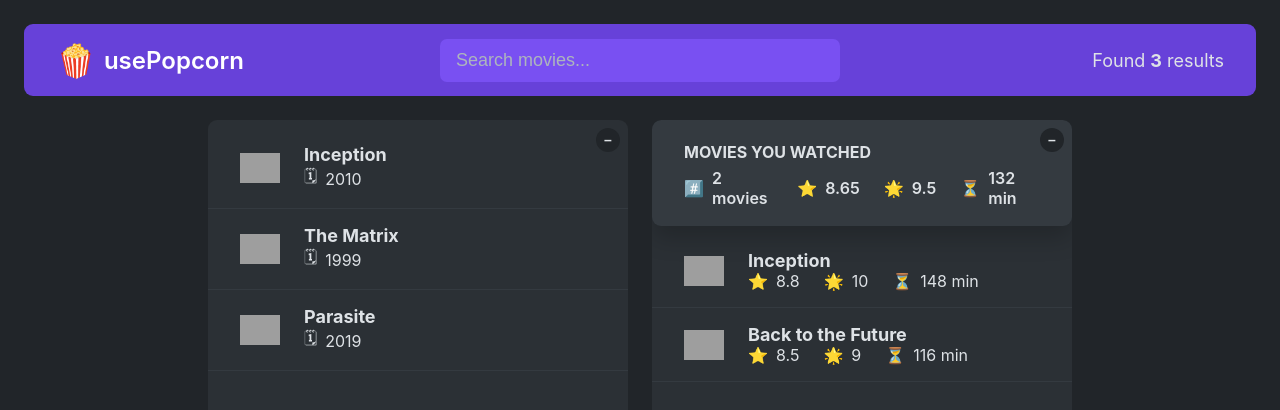
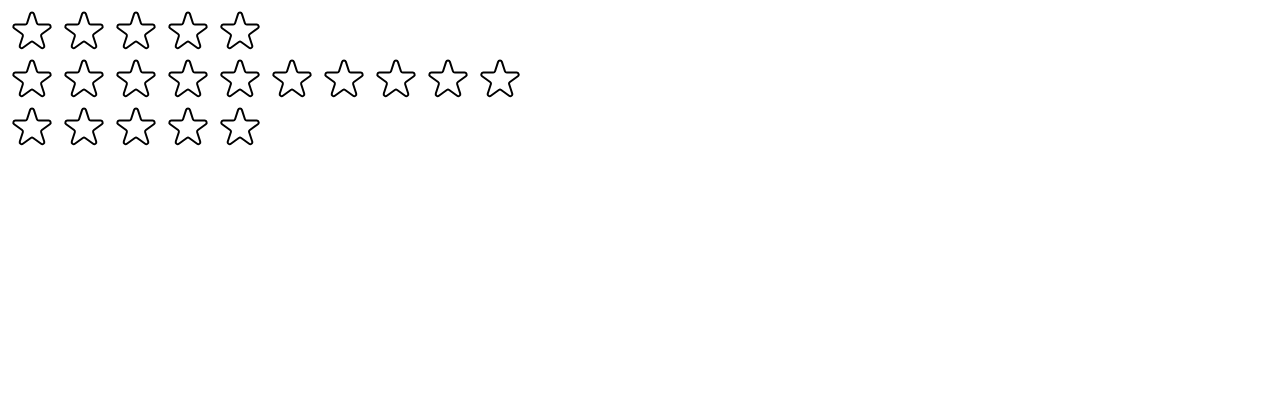
Before and after one commit to AmirrezaAminian/Movie-list, a React (Create React App) app: page / in a window 1280 px wide. Shown: the top 410 px of the page. Built offline with nearby package versions, Linux system fonts and the light colour scheme; grey boxes are pictures that could not be loaded.

Commit message:
Crating the Stars

```diff
--- a/src/StarRating.js
+++ b/src/StarRating.js
@@ -1,7 +1,6 @@
 import { useState } from "react";
-import PropTypes from 'prop-types';
 
-const containertStyle = {
+const containerStyle = {
   display: "flex",
   alignItems: "center",
   gap: "16px",
@@ -9,83 +8,51 @@ const containertStyle = {
 
 const starContainerStyle = {
   display: "flex",
+  gap: "4px",
+};
+const textStyle = {
+  lineHeight: "1",
+  margin: "0",
 };
 
-
-StarRating.propTypes = {
-  maxRating : PropTypes.number ,
-  defaultRating : PropTypes.number ,
-  color : PropTypes.string ,
-  size : PropTypes.array ,
-  className : PropTypes.string,
-  onSetRating : PropTypes.func
-}
-
-export default function StarRating({
-  maxRating = 5,
-  color = "#fcc419",
-  size = "48",
-  className = "" ,
-  message = [] ,
-  defaultRating = 0 ,
-}) {
-  const [rating, setRating] = useState(defaultRating);
-  const [tempRating, setTempRating] = useState(0);
+export default function StarRating({ maxRating = 5 }) {
+  const [rating, setRating] = useState(0);
 
   function handleRating(rating) {
     setRating(rating);
   }
 
-  const textStyle = {
-    lineHeight: "1",
-    margin: "0",
-    color,
-    fontSize: `${size / 1.5}px`,
-  };
-
   return (
-    <div style={containertStyle} className={className}>
+    <div style={containerStyle}>
       <div style={starContainerStyle}>
         {Array.from({ length: maxRating }, (_, i) => (
           <Star
             key={i}
             onClick={() => handleRating(i + 1)}
-            full={tempRating ? tempRating >= i + 1 : rating >= i + 1}
-            onHoverIn={() => setTempRating(i + 1)}
-            onHoverOut={() => setTempRating(0)}
-            color={color}
-            size={size}
+            full={rating >= i + 1}
           />
         ))}
       </div>
-      <p style={textStyle}>{tempRating || rating || ""}</p>
+      <p style={textStyle}>{rating || ""}</p>
     </div>
   );
 }
 
-function Star({ onClick, full, onHoverIn, onHoverOut , color , size }) {
+const startStyle = {
+  width: "48px",
+  height: "48px",
+  cursor: "pointer",
+};
 
-  const startStyle = {
-    width: `${size }px`,
-    height: `${size }px`,
-    display: "block",
-    cursor: "pointer",
-  };
-
+function Star({ onClick, full }) {
   return (
-    <span
-      style={startStyle}
-      role="button"
-      onClick={onClick}
-      onMouseEnter={onHoverIn}
-      onMouseLeave={onHoverOut}
-    >
+    <span onClick={onClick} style={startStyle}>
       {full ? (
         <svg
           xmlns="http://www.w3.org/2000/svg"
           viewBox="0 0 20 20"
-          fill={color}
-          stroke={color}
+          fill="#000"
+          stroke="#000"
         >
           <path d="M9.049 2.927c.3-.921 1.603-.921 1.902 0l1.07 3.292a1 1 0 00.95.69h3.462c.969 0 1.371 1.24.588 1.81l-2.8 2.034a1 1 0 00-.364 1.118l1.07 3.292c.3.921-.755 1.688-1.54 1.118l-2.8-2.034a1 1 0 00-1.175 0l-2.8 2.034c-.784.57-1.838-.197-1.539-1.118l1.07-3.292a1 1 0 00-.364-1.118L2.98 8.72c-.783-.57-.38-1.81.588-1.81h3.461a1 1 0 00.951-.69l1.07-3.292z" />
         </svg>
@@ -94,7 +61,7 @@ function Star({ onClick, full, onHoverIn, onHoverOut , color , size }) {
           xmlns="http://www.w3.org/2000/svg"
           fill="none"
           viewBox="0 0 24 24"
-          stroke={color}
+          stroke="#000"
         >
           <path
             strokeLinecap="round"
@@ -107,6 +74,7 @@ function Star({ onClick, full, onHoverIn, onHoverOut , color , size }) {
     </span>
   );
 }
+
 /*
 FULL STAR
 
--- a/src/index.js
+++ b/src/index.js
@@ -1,9 +1,9 @@
 import React from "react";
 import ReactDOM from "react-dom/client";
-import "./index.css";
+// import "./index.css";
 import App from "./App";
 
-// import StarRating from "./StarRating";
+import StarRating from "./StarRating";
 
 // function Test(){
 //   return <StarRating color="blue" maxRating={10} />
@@ -12,6 +12,8 @@ import App from "./App";
 const root = ReactDOM.createRoot(document.getElementById("root"));
 root.render(
   <React.StrictMode>
-   <App />
+   <StarRating  maxRating={5}/>
+   <StarRating  maxRating={10}/>
+   <StarRating  />
   </React.StrictMode>
 );
```
Also changed, not shown: src/App.js (+0 -23 lines).
